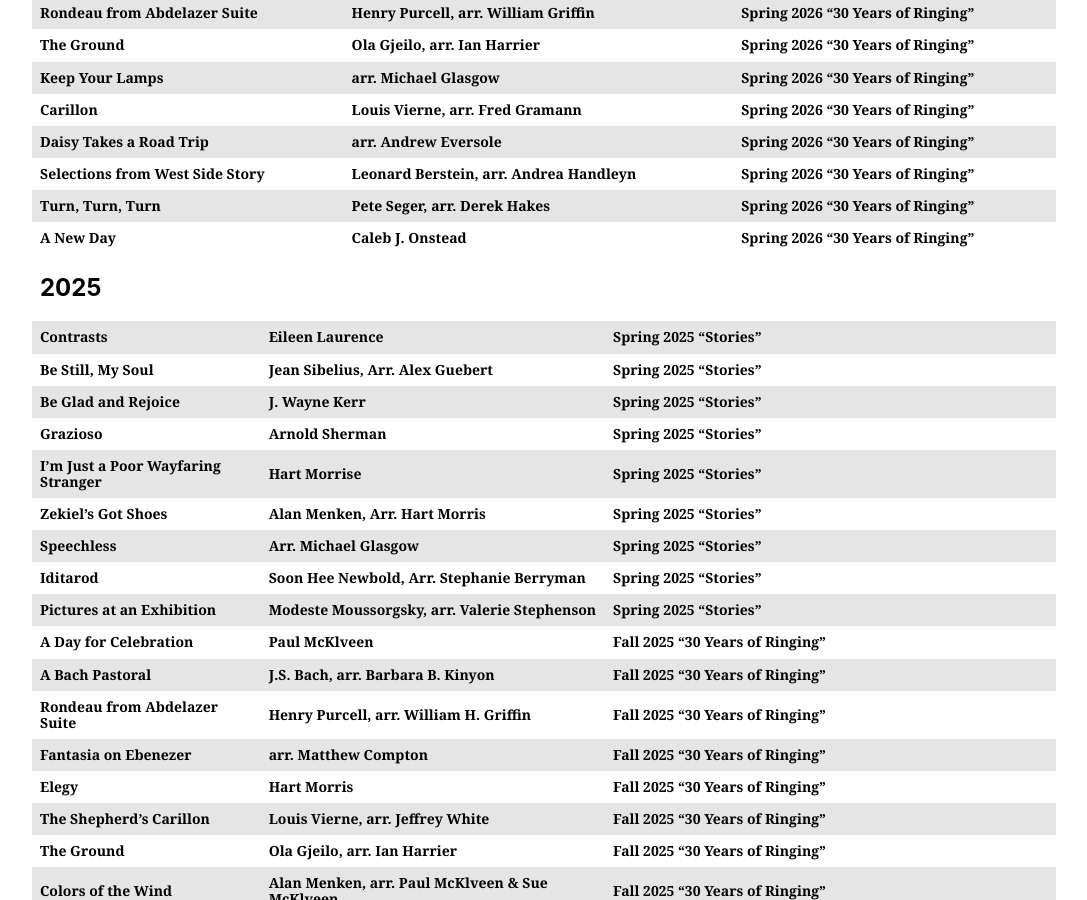
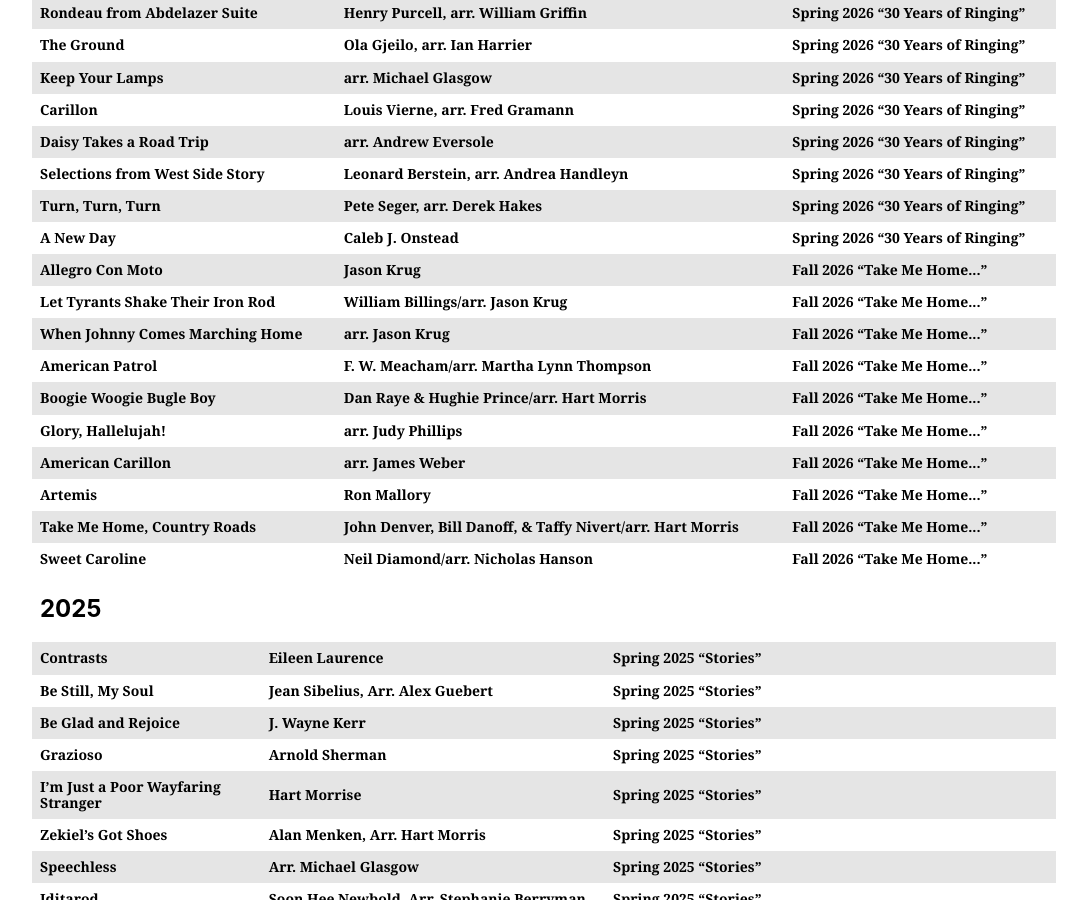
Before and after one commit to GatewayRingers/GatewayRingers.github.io, a Jekyll site: the page built from repertoire.html, in a window 1280 px wide and 900 px high, scrolled down 496 px. Shown: the whole window, without its empty margins (96-1183 px from the left). Built offline with Jekyll 4.4.1, drawn with Linux system fonts in a browser that asks for light colours; nearby versions of some CDN libraries.

Commit message:
Update annual_repertoires.yml

```diff
--- a/_data/annual_repertoires.yml
+++ b/_data/annual_repertoires.yml
@@ -30,6 +30,36 @@
     - title: A New Day
       composer: Caleb J. Onstead
       concert: "Spring 2026 “30 Years of Ringing”"
+    - title: Allegro Con Moto
+      composer: Jason Krug
+      concert: "Fall 2026 “Take Me Home...”"
+    - title: Let Tyrants Shake Their Iron Rod
+      composer: William Billings/arr. Jason Krug
+      concert: "Fall 2026 “Take Me Home...”"
+    - title: When Johnny Comes Marching Home
+      composer: arr. Jason Krug
+      concert: "Fall 2026 “Take Me Home...”"
+    - title: American Patrol
+      composer: F. W. Meacham/arr. Martha Lynn Thompson
+      concert: "Fall 2026 “Take Me Home...”"
+    - title: Boogie Woogie Bugle Boy
+      composer: Dan Raye & Hughie Prince/arr. Hart Morris
+      concert: "Fall 2026 “Take Me Home...”"
+    - title: Glory, Hallelujah!
+      composer: arr. Judy Phillips
+      concert: "Fall 2026 “Take Me Home...”"
+    - title: American Carillon
+      composer: arr. James Weber
+      concert: "Fall 2026 “Take Me Home...”"
+    - title: Artemis
+      composer: Ron Mallory
+      concert: "Fall 2026 “Take Me Home...”"
+    - title: Take Me Home, Country Roads
+      composer: John Denver, Bill Danoff, & Taffy Nivert/arr. Hart Morris
+      concert: "Fall 2026 “Take Me Home...”"
+    - title: Sweet Caroline
+      composer: Neil Diamond/arr. Nicholas Hanson
+      concert: "Fall 2026 “Take Me Home...”"
 
 - year: 2025
   pieces:
```
